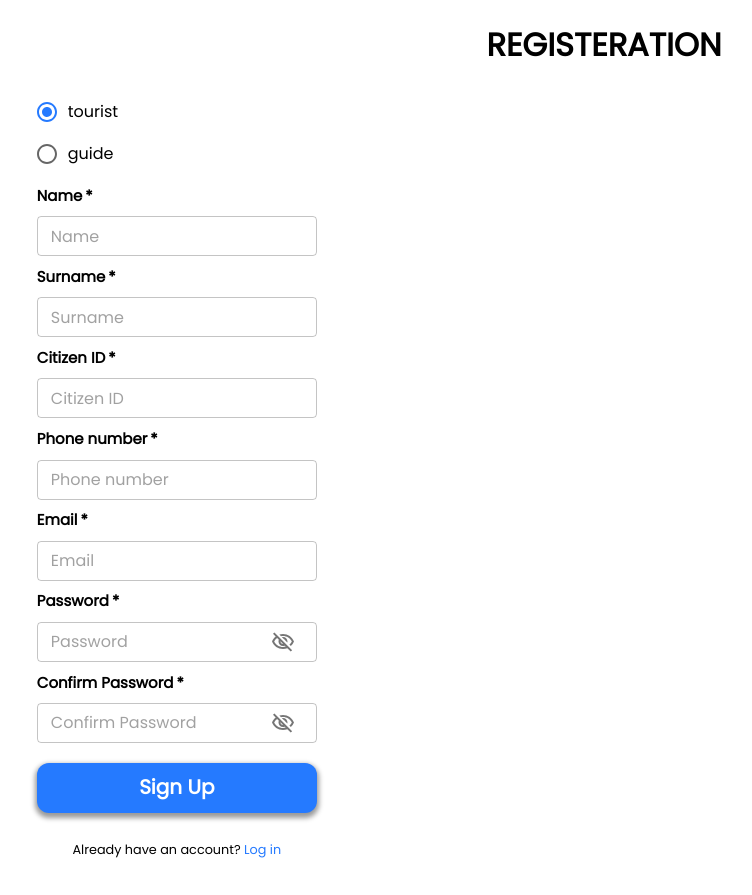
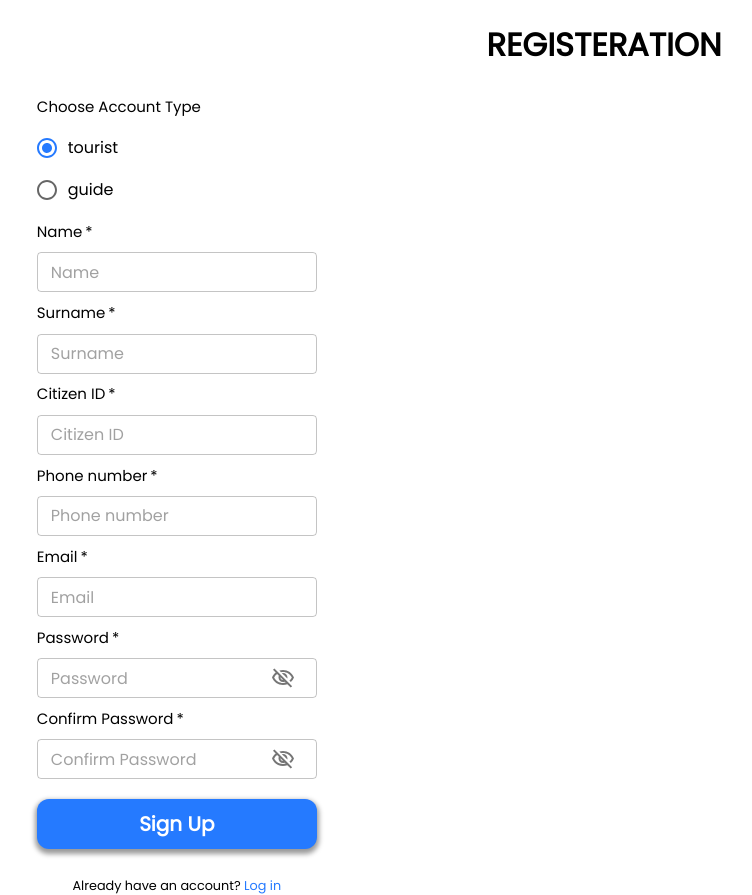
Before and after one commit to 2110336-2565-2/sec1_Group7_Tourister, a Next.js app in the folder frontend/: page /register in a window 1280 px wide. Shown: the whole page, without its empty margins (36-788 px from the left). Before the commit the page ends 859 px from the top, so only its background shows below. Built offline with nearby package versions, Linux system fonts and the light colour scheme.

Commit message:
update login button style

```diff
--- a/frontend/components/login/loginForm.tsx
+++ b/frontend/components/login/loginForm.tsx
@@ -3,7 +3,6 @@
 import { useState } from "react";
 import { useForm } from "react-hook-form";
 import { yupResolver } from "@hookform/resolvers/yup";
-import { Button } from "@mui/material";
 import Link from "next/link";
 import { COLOR } from "@/theme/globalTheme";
 import { userLogin } from "@/services/userService";
@@ -11,6 +10,7 @@ import { validationSchema, FormData, defaultValues } from "./loginSchema";
 import { FormInputMail } from "@/components/formInput/FormInputMail";
 import { FormInputPassword } from "@/components/formInput/FormInputPassword";
 import { FormInputRadio } from "@/components/formInput/FormInputRadio";
+import { PrimaryButton } from "@/css/styling";
 import styled from "styled-components";
 
 const Title = styled.h3`
@@ -85,9 +85,9 @@ const LoginForm = () => {
         handleClickShowPassword={handleClickShowPassword}
         handleMouseDownPassword={handleMouseDownPassword}
       />
-      <Button style={{ alignSelf: "center" }} type="submit" variant="contained">
+      <PrimaryButton style={{ alignSelf: "center" }} type="submit" variant="contained">
         Login
-      </Button>
+      </PrimaryButton>
       <div
         style={{ alignSelf: "center", fontSize: "0.8rem", marginTop: "0.5rem" }}
       >
--- a/frontend/components/register/registerForm.tsx
+++ b/frontend/components/register/registerForm.tsx
@@ -1,8 +1,6 @@
 import { useState } from "react";
 import { useForm } from "react-hook-form";
 import { yupResolver } from "@hookform/resolvers/yup"
-// import { Button } from "@mui/material"
-// import styled from 'styled-components'
 import Link from 'next/link';
 
 import { validationSchema, FormData, defaultValues} from "./registerSchema";
@@ -12,7 +10,8 @@ import { FormInputText } from "@/components/formInput/FormInputText";
 import { FormInputHiddenText } from "@/components/formInput/FormInputHiddenText";
 import { FormInputRadio } from "@/components/formInput/FormInputRadio";
 import { COLOR } from "@/theme/globalTheme";
-import { PrimaryButton, RequireLabel } from "@/css/styling";
+import { PrimaryButton, RequireFormLabel } from "@/css/styling";
+// import { FormLabel } from '@mui/material';
 
 
 const registerForm = () => {
@@ -77,26 +76,27 @@ const registerForm = () => {
         alignSelf: 'center'
       }
       } onSubmit={handleSubmit(onSubmit)}>
+      <RequireFormLabel>Choose Account Type</RequireFormLabel>
       <FormInputRadio name="accountType" control={control} label="" options={[{label: "tourist", value: "tourist"}, { label:"guide", value: "guide" }]}/>
-      <RequireLabel required>Name</RequireLabel>
+      <RequireFormLabel required>Name</RequireFormLabel>
       <FormInputText name="name" control={control} label="Name"/>
-      <RequireLabel required>Surname</RequireLabel>
+      <RequireFormLabel required>Surname</RequireFormLabel>
       <FormInputText name="surname" control={control} label="Surname"/>
-      <RequireLabel required>Citizen ID</RequireLabel>
+      <RequireFormLabel required>Citizen ID</RequireFormLabel>
       <FormInputText name="citizenId" control={control} label="Citizen ID"/>
       {watchAccountType==="guide" &&
         <>
-          <RequireLabel required>Guide License ID</RequireLabel>
+          <RequireFormLabel required>Guide License ID</RequireFormLabel>
           <FormInputText name="guideLicenseId" control={control} label="License ID"/>
         </>
       }
-      <RequireLabel required>Phone number</RequireLabel>
+      <RequireFormLabel required>Phone number</RequireFormLabel>
       <FormInputText name="phoneNumber" control={control} label="Phone number"/>
-      <RequireLabel required>Email</RequireLabel>
+      <RequireFormLabel required>Email</RequireFormLabel>
       <FormInputText name="email" control={control} label="Email"/>
-      <RequireLabel required>Password</RequireLabel>
+      <RequireFormLabel required>Password</RequireFormLabel>
       <FormInputHiddenText name="password" control={control} label="Password" showPassword={showPassword} handleClickShowPassword={handleClickShowPassword} handleMouseDownPassword={handleMouseDownPassword} />
-      <RequireLabel required>Confirm Password</RequireLabel>
+      <RequireFormLabel required>Confirm Password</RequireFormLabel>
       <FormInputHiddenText name="confirmPassword" control={control} label="Confirm Password" showPassword={showConfirmPassword} handleClickShowPassword={handleClickShowConfirmPassword} handleMouseDownPassword={handleMouseDownPassword} />
       <PrimaryButton style={{alignSelf:"center"}} type="submit" variant="contained" >Sign Up </PrimaryButton>
       <div style={{alignSelf:"center", fontSize:"0.8rem", marginTop:"0.5rem"}}>
--- a/frontend/css/styling.tsx
+++ b/frontend/css/styling.tsx
@@ -20,16 +20,17 @@ export const PrimaryButton = styled(Button)({
 });
 
 
-export const RequireLabel = styled(FormLabel)({
+// fontWeight: 'bold',
+export const RequireFormLabel = styled(FormLabel)({
     required: true,
     color: 'black',
     fontSize: 15,
-    fontWeight: 'bold',
     padding: '5px 0px',
     asterisk: { color: 'red' }
 })
 
 
+// to make asterisk red
 export const formLabelsTheme  = createTheme({
     components: {
         MuiFormLabel: {
```
